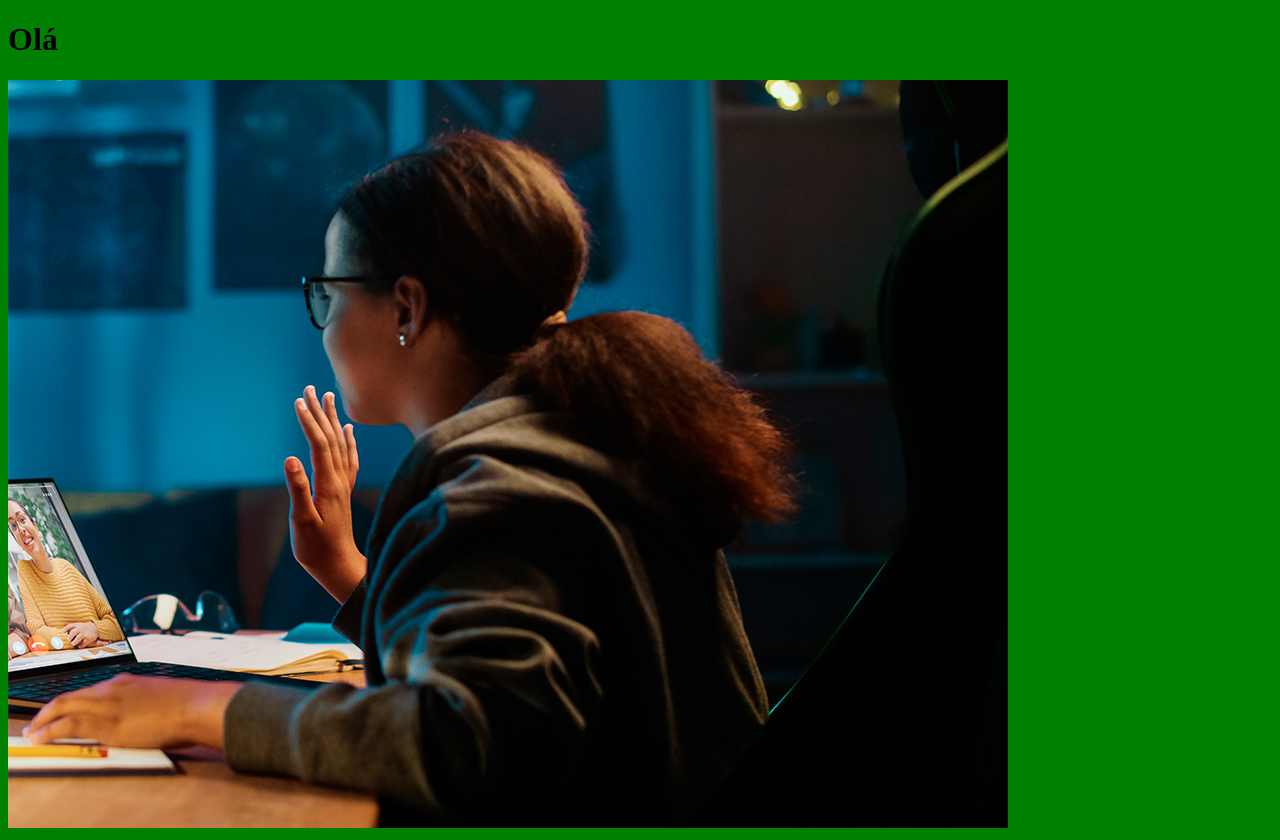
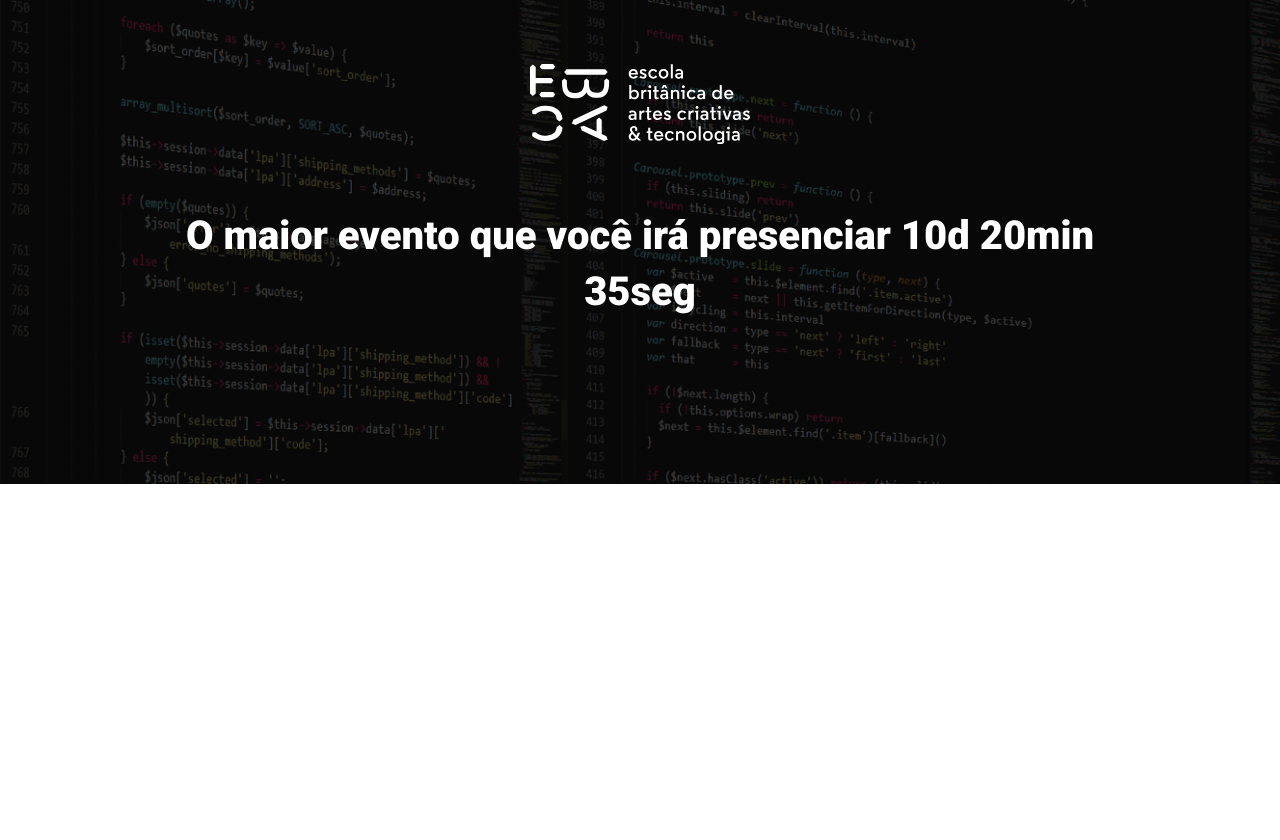
Before and after one commit to fabricol/aniversario_jaime, a website built with Parcel: page src/index.html in a window 1280 px wide. After the commit the page ends 800 px from the top, so only its background shows below. Built offline with nearby package versions, Linux system fonts and the light colour scheme.

Commit message:
craindo o HERO

```diff
--- a/src/index.html
+++ b/src/index.html
@@ -4,11 +4,20 @@
     <meta charset="UTF-8">
     <meta name="viewport" content="width=device-width, initial-scale=1.0">
     <title>Document</title>
+    <link rel="preconnect" href="https://fonts.googleapis.com">
+    <link rel="preconnect" href="https://fonts.gstatic.com" crossorigin>
+    <link href="https://fonts.googleapis.com/css2?family=Roboto:wght@400;700;900&display=swap" rel="stylesheet">
     <link rel="stylesheet" href="styles/main.scss">
 </head>
 <body>
-    <h1>Olá</h1>
-    <img src="./images/backend.png" alt="">
+    <header class="hero">
+        <div class="container">
+            <img class="hero__logo"  src="./images/ebac_logo.svg" alt="EBAC">
+            <p class="hero__text">
+                O maior evento que você irá presenciar 10d 20min 35seg
+            </p>
+        </div>
+    </header>
     <script src="script/main.js"></script>
 </body>
 </html>
--- /dev/null
+++ b/src/styles/_hero.scss
@@ -0,0 +1,54 @@
+.hero {
+    padding-top: 64px;
+    padding-bottom: 100px;
+    background-image: url(../images/fundo.png);
+    background-repeat: no-repeat;
+    background-size: cover;
+    position: relative;
+
+
+
+    .container{
+        position: relative;
+    }
+
+    &::before {
+        position: absolute;
+        top: 0;
+        left: 0;
+        width: 100%;
+        height: 100%;
+        background-color: black;
+        content: "";
+        opacity: 0.7;
+    }
+
+    &__text {
+        margin-top: 64px;
+        margin-bottom: 64px;
+        font-size: 40px;
+        line-height: 56px;
+        color: #fff;
+        font-weight: 800;
+        text-align: center;
+    }
+
+    &__logo {
+        display: block;
+        margin: 0 auto;
+        height: 80px
+
+    }
+    @media (max-width: 640px) {
+        padding: 40px 0;
+        &__logo {
+            height: 40px;
+        }
+
+        &__text {
+            font-size: 22px;
+            line-height: 24px;
+            margin: 24px 0;
+        }
+    };
+}
--- a/src/styles/main.scss
+++ b/src/styles/main.scss
@@ -1,3 +1,24 @@
-body {
-    background-color: green;
+@use 'hero';
+
+* {
+    margin: 0;
+    box-sizing: border-box;
+    padding: 0;
+    font-family: Roboto, sans-serif;
+    color: #fff;
 }
+
+.container {
+    max-width: 960px;
+    width: 100%;
+    margin: 0 auto;
+
+    // ajuste para outras telas
+    @media (max-width: 640px){
+        max-width: 80%;
+    }
+
+    @media (max-width: 1024px) {
+        max-width: 90%;
+    }
+}
```
